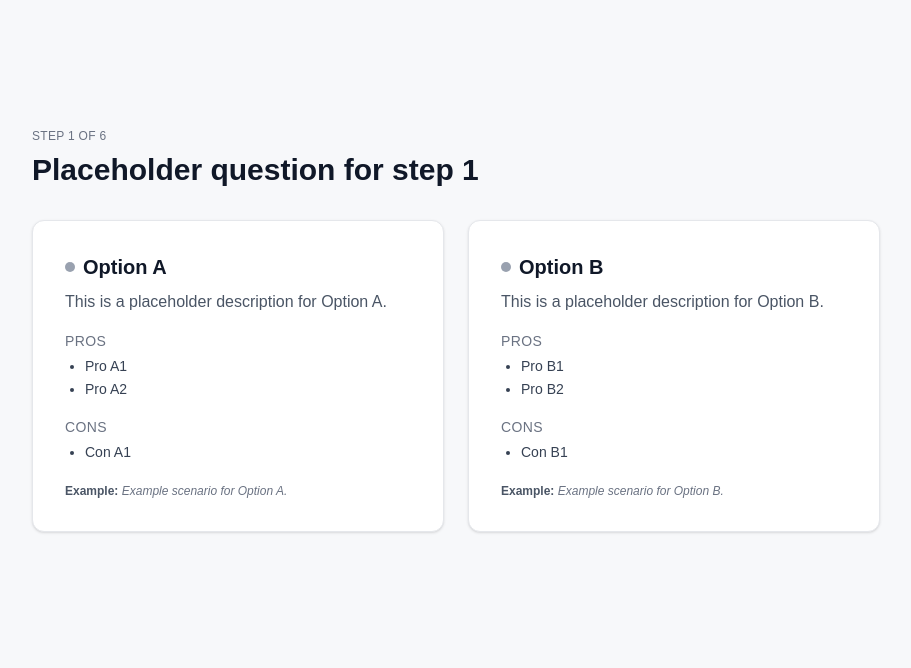
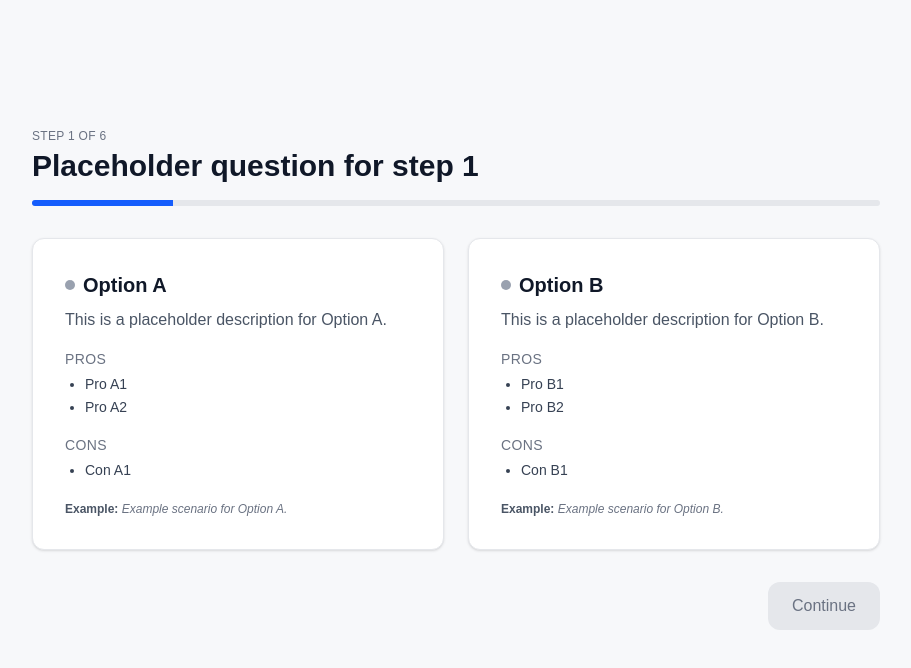
Before and after one commit to Miguel-0721/nicheroot, a Next.js app: page / in a window 1280 px wide. Both pictures are taken after a click on the button "Start". Shown: the top 668 px of the page, without its empty margins (184-1095 px from the left). Built offline with nearby package versions, Linux system fonts and the light colour scheme.

Commit message:
Added premium question flow UX (selection, progress bar, animations)

```diff
--- a/app/page.tsx
+++ b/app/page.tsx
@@ -1,6 +1,7 @@
 "use client";
 
 import { useState } from "react";
+import { motion, AnimatePresence } from "framer-motion";
 import OptionCard from "@/components/OptionCard";
 import { QuestionType, HistoryItem } from "@/types/question-types";
 
@@ -15,13 +16,17 @@ export default function Home() {
   const [blueprint, setBlueprint] = useState<any>(null);
   const [loadingBlueprint, setLoadingBlueprint] = useState(false);
 
-  const fetchNextQuestion = async (selectedChoice?: "A" | "B") => {
+  const [selectedChoice, setSelectedChoice] = useState<"A" | "B" | null>(null);
+
+  const fetchNextQuestion = async (selectedChoiceParam?: "A" | "B") => {
     let updatedHistory = history;
 
+    const choiceToUse = selectedChoiceParam ?? selectedChoice ?? undefined;
+
     // Save previous answer
-    if (selectedChoice && question) {
+    if (choiceToUse && question) {
       const chosenOption = question.options.find(
-        (opt) => opt.key === selectedChoice
+        (opt) => opt.key === choiceToUse
       );
 
       if (chosenOption) {
@@ -30,7 +35,7 @@ export default function Home() {
           {
             step,
             question: question.question,
-            choice: selectedChoice,
+            choice: choiceToUse,
             optionLabel: chosenOption.label,
           },
         ];
@@ -38,7 +43,7 @@ export default function Home() {
       }
     }
 
-    const nextStep = step + (selectedChoice ? 1 : 0);
+    const nextStep = step + (choiceToUse ? 1 : 0);
 
     // If final step → generate blueprint
     if (nextStep > MAX_STEPS) {
@@ -75,12 +80,21 @@ export default function Home() {
     if (data.success) {
       setQuestion(data.question);
       setStep(data.question.step);
+      setSelectedChoice(null);
     }
   };
 
   const startFlow = () => {
+    // reset state in case user restarts
+    setHistory([]);
+    setBlueprint(null);
+    setStep(1);
+    setSelectedChoice(null);
     fetchNextQuestion();
   };
+  const progressPercent =
+    question ? (question.step / MAX_STEPS) * 100 : 0;
+
   return (
     <main className="min-h-screen bg-[#F7F8FA] text-gray-900">
       <div className="max-w-4xl mx-auto px-6 py-16">
@@ -97,7 +111,7 @@ export default function Home() {
           </div>
         )}
 
-        {/* BLUEPRINT OUTPUT (will be moved to /blueprint later) */}
+        {/* BLUEPRINT OUTPUT (still on this page for now) */}
         {blueprint && !loadingBlueprint && (
           <div className="space-y-8 mt-4">
             <header className="space-y-3">
@@ -112,12 +126,12 @@ export default function Home() {
               </p>
             </header>
 
-            <section className="bg-white border border-gray-200 shadow-sm p-6 rounded-xl">
+            <section className="bg-white border border-gray-200 shadow-sm p-6 rounded-2xl">
               <h2 className="text-xl font-semibold mb-2">Your Niche</h2>
               <p>{blueprint.nicheSuggestion}</p>
             </section>
 
-            <section className="bg-white border border-gray-200 shadow-sm p-6 rounded-xl">
+            <section className="bg-white border border-gray-200 shadow-sm p-6 rounded-2xl">
               <h2 className="text-xl font-semibold mb-2">Monetization</h2>
               <ul className="list-disc ml-6 space-y-1">
                 {blueprint.monetization.map((m: string, i: number) => (
@@ -126,7 +140,7 @@ export default function Home() {
               </ul>
             </section>
 
-            <section className="bg-white border border-gray-200 shadow-sm p-6 rounded-xl">
+            <section className="bg-white border border-gray-200 shadow-sm p-6 rounded-2xl">
               <h2 className="text-xl font-semibold mb-2">Step-by-step Actions</h2>
               <ol className="list-decimal ml-6 space-y-1">
                 {blueprint.stepByStepGuide.map((s: string, i: number) => (
@@ -135,7 +149,7 @@ export default function Home() {
               </ol>
             </section>
 
-            <section className="bg-white border border-gray-200 shadow-sm p-6 rounded-xl">
+            <section className="bg-white border border-gray-200 shadow-sm p-6 rounded-2xl">
               <h2 className="text-xl font-semibold mb-2">Tools You'll Need</h2>
               <ul className="list-disc ml-6 space-y-1">
                 {blueprint.toolsNeeded.map((t: string, i: number) => (
@@ -144,7 +158,7 @@ export default function Home() {
               </ul>
             </section>
 
-            <section className="bg-white border border-gray-200 shadow-sm p-6 rounded-xl mb-8">
+            <section className="bg-white border border-gray-200 shadow-sm p-6 rounded-2xl mb-8">
               <h2 className="text-xl font-semibold mb-2">Example Names</h2>
               <ul className="list-disc ml-6 space-y-1">
                 {blueprint.exampleNames.map((n: string, i: number) => (
@@ -190,26 +204,68 @@ export default function Home() {
 
         {/* QUESTION SCREEN */}
         {question && !blueprint && !loadingBlueprint && (
-          <div className="mt-16 space-y-8">
-            <div className="space-y-2">
+          <AnimatePresence mode="wait">
+            <motion.div
+              key={question.step}
+              initial={{ opacity: 0, y: 8 }}
+              animate={{ opacity: 1, y: 0 }}
+              exit={{ opacity: 0, y: -8 }}
+              transition={{ duration: 0.25, ease: "easeOut" }}
+              className="mt-16 space-y-8"
+            >
+              {/* Progress + Title */}
+              <div className="space-y-4">
+                <div>
                   <p className="text-xs font-medium text-gray-500 uppercase tracking-wide">
                     Step {question.step} of {MAX_STEPS}
                   </p>
-              <h2 className="text-2xl md:text-3xl font-semibold">
+                  <h2 className="text-2xl md:text-3xl font-semibold mt-1">
                     {question.question}
                   </h2>
                 </div>
 
+                {/* Progress bar */}
+                <div className="h-1.5 w-full bg-gray-200 rounded-full overflow-hidden">
+                  <div
+                    className="h-full bg-blue-600 transition-all"
+                    style={{ width: `${progressPercent}%` }}
+                  />
+                </div>
+              </div>
+
+              {/* Option cards */}
               <div className="grid grid-cols-1 md:grid-cols-2 gap-6">
                 {question.options.map((opt) => (
                   <OptionCard
                     key={opt.key}
                     option={opt}
-                  onSelect={(choice) => fetchNextQuestion(choice)}
+                    onSelect={(key) => setSelectedChoice(key)}
+                    selected={selectedChoice === opt.key}
                   />
                 ))}
               </div>
+
+              {/* Continue button */}
+              <div className="flex justify-end">
+                <button
+                  disabled={!selectedChoice}
+                  onClick={() => {
+                    if (!selectedChoice) return;
+                    fetchNextQuestion(selectedChoice);
+                  }}
+                  className={`px-6 py-3 rounded-xl font-medium transition
+                    ${
+                      selectedChoice
+                        ? "bg-blue-600 text-white hover:bg-blue-700"
+                        : "bg-gray-200 text-gray-500 cursor-not-allowed"
+                    }
+                  `}
+                >
+                  Continue
+                </button>
               </div>
+            </motion.div>
+          </AnimatePresence>
         )}
 
       </div>
--- a/components/OptionCard.tsx
+++ b/components/OptionCard.tsx
@@ -1,8 +1,8 @@
 "use client";
 
 import React from "react";
+import { motion } from "framer-motion";
 import { OptionType } from "@/types/question-types";
-import { motion } from "framer-motion";
 
 interface OptionCardProps {
   option: OptionType;
@@ -31,7 +31,7 @@ export default function OptionCard({ option, onSelect, selected }: OptionCardPro
             className={`h-2.5 w-2.5 rounded-full ${
               selected ? "bg-blue-600" : "bg-gray-400"
             }`}
-          ></div>
+          />
           <h3 className="text-lg md:text-xl font-semibold">{option.label}</h3>
         </div>
 
```
Lines whose indentation alone changed are shown as unchanged.
